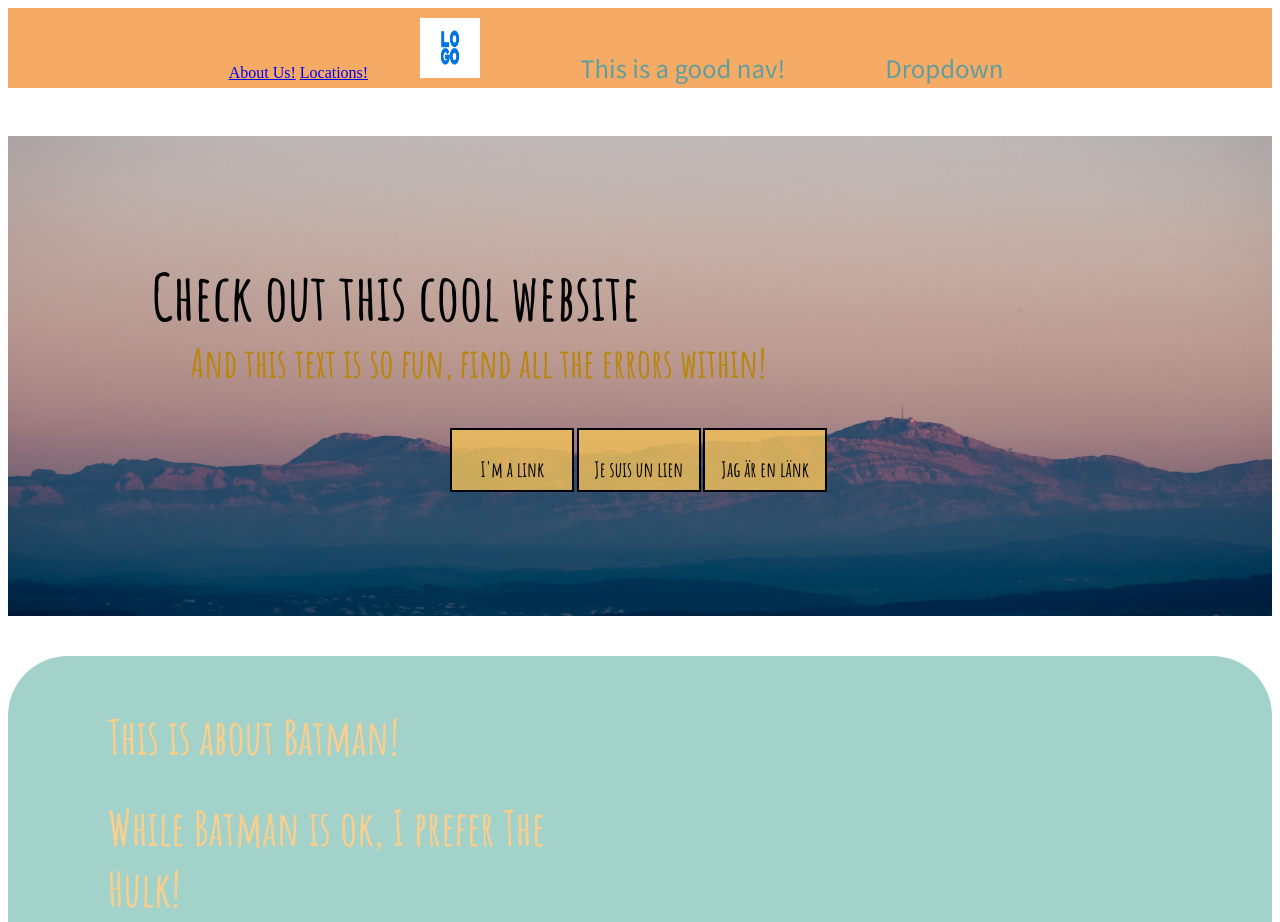
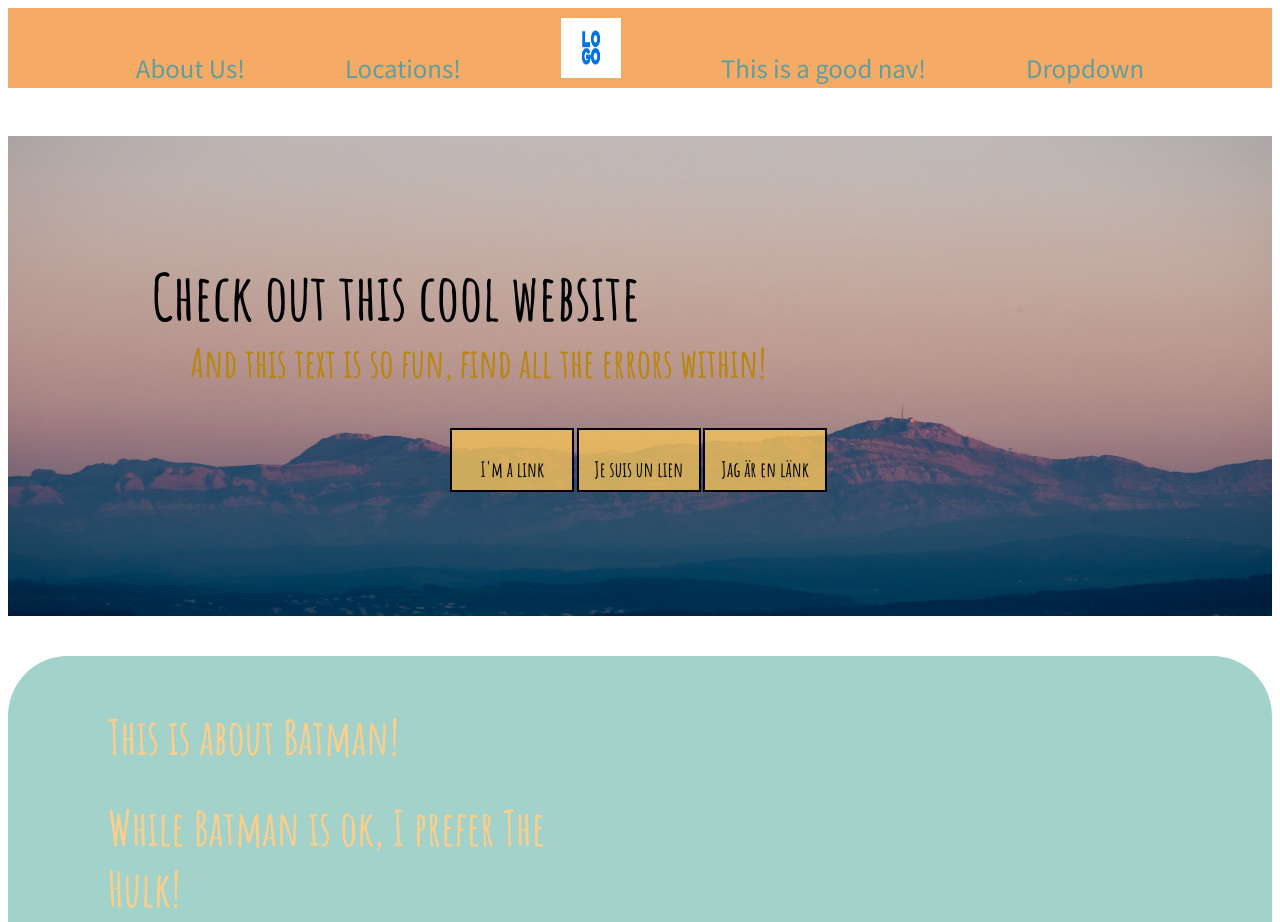
Before and after one commit to jeherringer/accessibility-worksheet, a plain HTML site: page index.html in a window 1280 px wide. Shown: the top 922 px of the page. Drawn offline with Linux system fonts and the light colour scheme.

Commit message:
Update style.css

```diff
--- a/style.css
+++ b/style.css
@@ -1,4 +1,6 @@
-
+.sneaky-text {
+  display: none;
+}
 
  .dropbtn {
     position: relative;
@@ -48,6 +50,16 @@
     text-decoration: none;
     padding-top:10px;
     outline: none;
+}
+
+.nav-link-outline {
+  padding-right: 3rem;
+  padding-left: 3rem;
+  font-size: 1.5rem;
+  font-family: 'Noto Sans JP', sans-serif;
+  color: cadetblue;
+  text-decoration: none;
+  padding-top:10px;
 }
 
 .nav-link:hover {
@@ -139,6 +151,8 @@ h1 {
 #span-p {
     padding-top: 5px;
 }
+
+
 
 .modal {
     display: none; /* Hidden by default */
```
